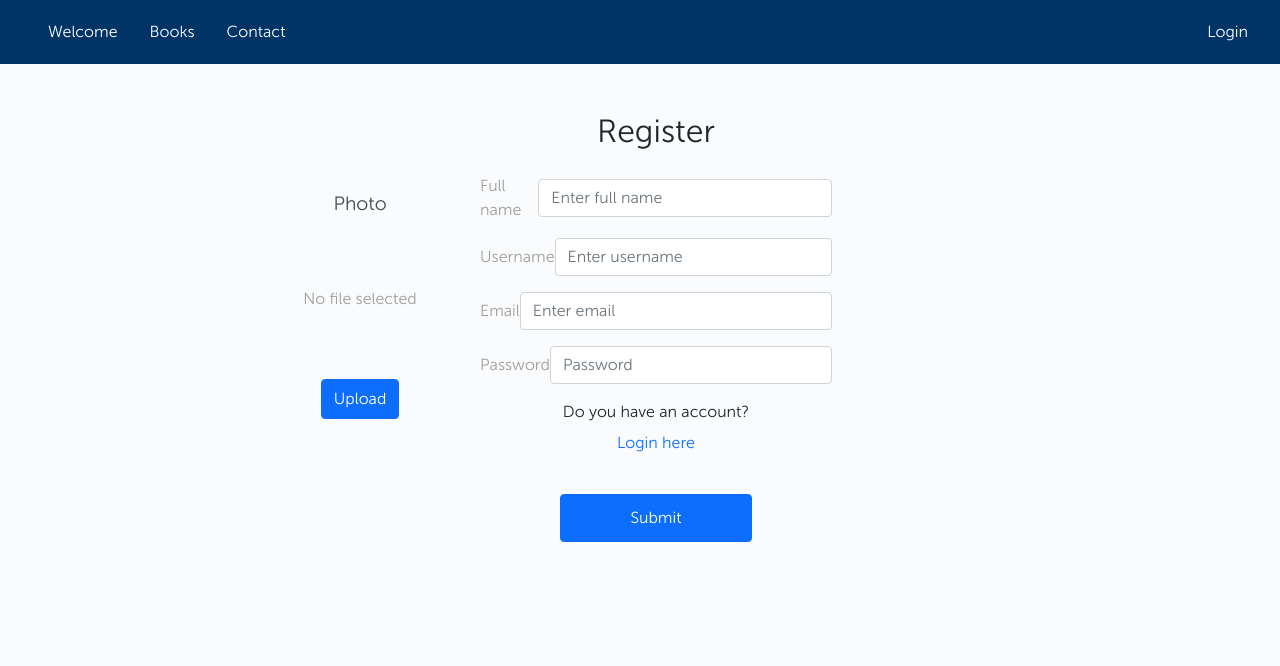
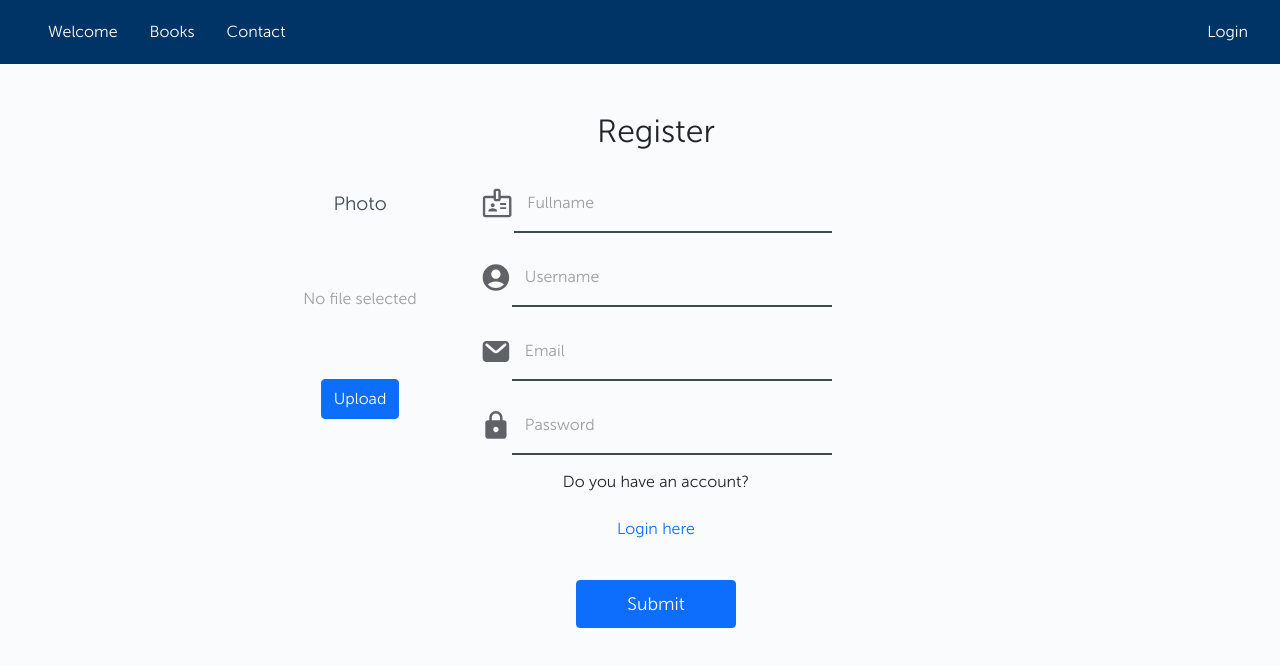
Before and after one commit to joselfv1979/books, a React (Create React App) app in the folder books-react-app/: page /register in a window 1280 px wide. Shown: the top 666 px of the page. Built offline with nearby package versions, Linux system fonts and the light colour scheme; no server answers.

Commit message:
Modify UserForm Style

```diff
--- a/books-react-app/src/components/UserForm.tsx
+++ b/books-react-app/src/components/UserForm.tsx
@@ -1,11 +1,12 @@
 import { ChangeEvent, FormEvent, useRef, useState } from 'react';
+import { Button, FloatingLabel, Form } from 'react-bootstrap';
 import { useNavigate } from 'react-router-dom';
-import { Button, Form, Row } from 'react-bootstrap';
+import styles from '../assets/scss/userForm.module.scss';
+import { initialUser } from '../data/ConstantUtils';
+import { useAppSelector } from '../hooks/redux-hooks';
 import { User } from '../types/User';
-import { useAppSelector } from '../hooks/redux-hooks';
-import { initialUser } from '../data/ConstantUtils';
+import { FullNameIcon, MailIcon, PasswordIcon, UserIcon } from './Icons';
 import LoadFile from './LoadFile';
-import styles from '../assets/scss/userForm.module.scss';
 
 type Props = {
     saveUser: (data: User) => Promise<void>;
@@ -51,13 +52,18 @@ const UserForm = ({ saveUser, editing = false }: Props) => {
             {editing ? <h2>Edit Profile</h2> : <h2>Register</h2>}
 
             <fieldset className={styles.photoField}>
-                <LoadFile fileInput={fileInput} image={values.image} imagePath={values.imagePath} handleFile={handleFile} />
+                <LoadFile fileInput={fileInput} image={values.imagePath} handleFile={handleFile} />
                 <Button variant="primary" className={styles.uploadButton} onClick={handleClick}>
                     Upload
                 </Button>
             </fieldset>
             <fieldset className={styles.fullnameField}>
-                <label htmlFor='fullname'>Full name</label>
+                <FullNameIcon />
+                <FloatingLabel
+                    label="Fullname"
+                    controlId='fullname'
+                    className="w-100"
+                >
                     <Form.Control
                         name="fullname"
                         type="text"
@@ -65,10 +71,17 @@ const UserForm = ({ saveUser, editing = false }: Props) => {
                         value={values.fullname}
                         placeholder="Enter full name"
                         onChange={onChange}
+                        className={styles.inputText}
                     />
+                </FloatingLabel>
             </fieldset>
             <fieldset className={styles.usernameField}>
-                <label htmlFor='username'>Username</label>
+                <UserIcon />
+                <FloatingLabel
+                    label="Username"
+                    controlId='username'
+                    className="w-100"
+                >
                     <Form.Control
                         name="username"
                         type="text"
@@ -76,10 +89,17 @@ const UserForm = ({ saveUser, editing = false }: Props) => {
                         value={values.username}
                         placeholder="Enter username"
                         onChange={onChange}
+                        className={styles.inputText}
                     />
+                </FloatingLabel>
             </fieldset>
             <fieldset className={styles.emailField}>
-                <label htmlFor='email'>Email</label>
+                <MailIcon />
+                <FloatingLabel
+                    label="Email"
+                    controlId='email'
+                    className="w-100"
+                >
                     <Form.Control
                         name="email"
                         type="email"
@@ -87,11 +107,19 @@ const UserForm = ({ saveUser, editing = false }: Props) => {
                         value={values.email}
                         placeholder="Enter email"
                         onChange={onChange}
+                        className={styles.inputText}
                     />
+                </FloatingLabel>
             </fieldset>
-            {!editing && (
+
+            {!editing &&
                 <fieldset className={styles.passwordField}>
-                    <label htmlFor='password'>Password</label>
+                    <PasswordIcon />
+                    <FloatingLabel
+                        label="Password"
+                        controlId="password"
+                        className="w-100"
+                    >
                         <Form.Control
                             name="password"
                             type="password"
@@ -99,24 +127,30 @@ const UserForm = ({ saveUser, editing = false }: Props) => {
                             placeholder="Password"
                             autoComplete="off"
                             onChange={onChange}
+                            className={styles.inputText}
                         />
-                </fieldset>
-            )}
-            {!editing && (
+                    </FloatingLabel>
+                </fieldset>}
+
+            {!editing &&
                 <fieldset className={styles.linkField}>
-                    <Row className="col mx-auto">
-                        <span className="text-center">Do you have an account?</span>
-                        <button type="button" className="btn btn-link text-decoration-none m-auto" onClick={() => navigate("/login")}>
+                    <p className="text-center">Do you have an account?</p>
+                    <button type="button" className="btn btn-link text-decoration-none align-self-center" onClick={() => navigate("/login")}>
                         Login here
                     </button>
-                    </Row>
-                </fieldset>
-            )}
+                </fieldset>}
+
+            <div className={styles.buttonGroup}>
                 <Button variant="primary" className={styles.submitButton} type="submit">
                     Submit
                 </Button>
+                {editing &&
+                    <Button variant="info" className={styles.submitButton} onClick={() => navigate(`/books`)}>
+                        Cancel
+                    </Button>}
+            </div>
+
         </form>
-
     );
 };
 
```
Lines whose indentation alone changed are shown as unchanged.
